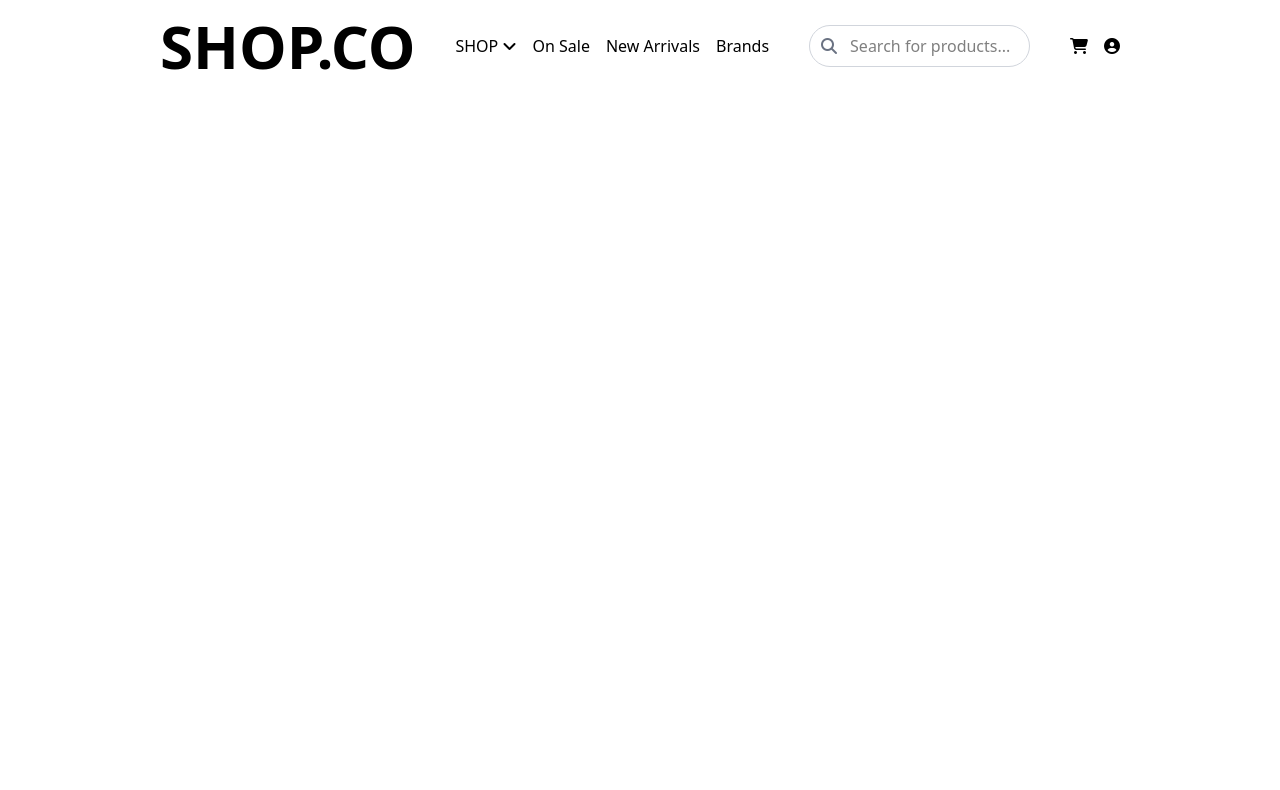
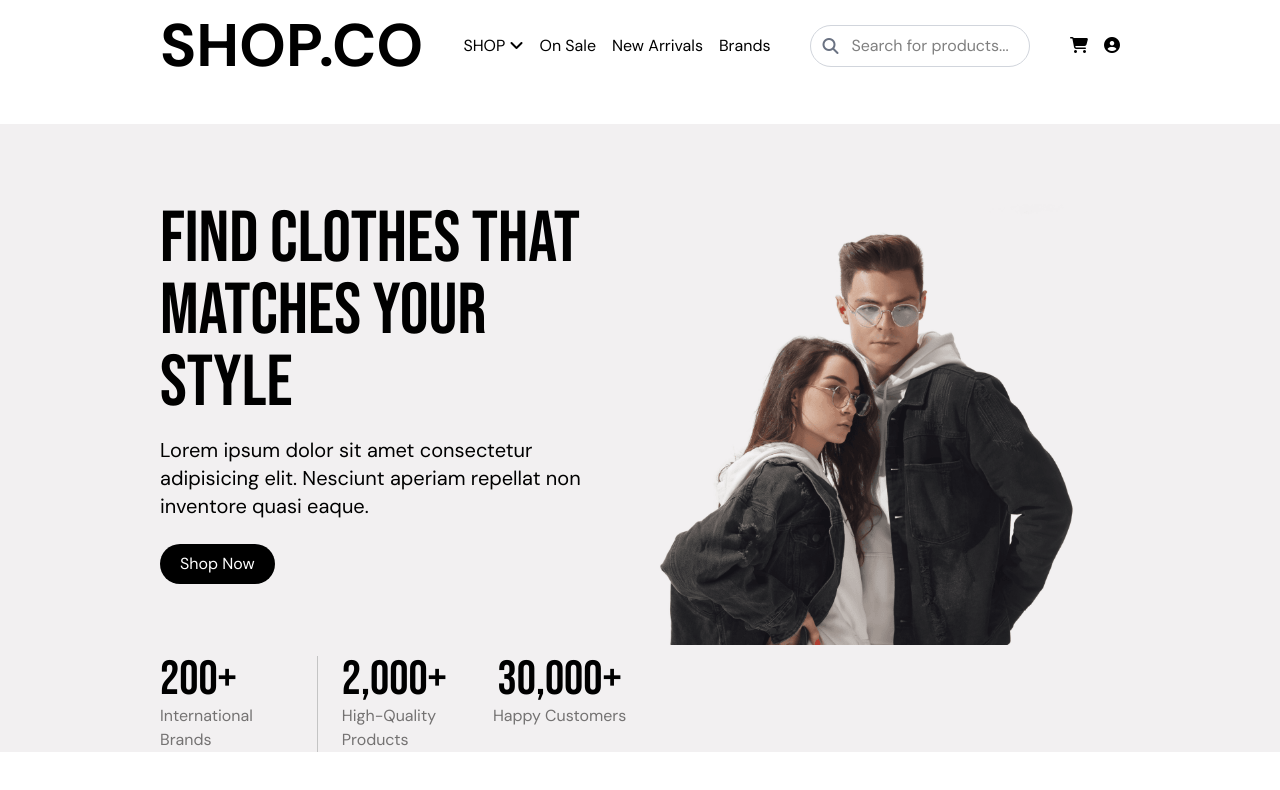
Before and after one commit to galib006/shop.co, a plain HTML site: page index.html in a window 1280 px wide. Drawn offline with nearby package versions, Linux system fonts and the light colour scheme.

Commit message:
Add Hero Section

```diff
--- a/index.html
+++ b/index.html
@@ -4,14 +4,21 @@
 <head>
     <meta charset="UTF-8">
     <meta name="viewport" content="width=device-width, initial-scale=1.0">
+    <link rel="preconnect" href="https://fonts.googleapis.com">
+    <link rel="preconnect" href="https://fonts.gstatic.com" crossorigin>
+    <link
+        href="https://fonts.googleapis.com/css2?family=Bebas+Neue&family=DM+Sans:ital,opsz,wght@0,9..40,100..1000;1,9..40,100..1000&family=Roboto:ital,wght@0,100..900;1,100..900&display=swap"
+        rel="stylesheet">
     <script src="https://cdn.jsdelivr.net/npm/@tailwindcss/browser@4"></script>
     <script src="https://kit.fontawesome.com/81907d90ec.js" crossorigin="anonymous"></script>
+    <link rel="stylesheet" href="style.css">
     <title>Shop.co</title>
 </head>
 
 <body>
     <header class="py-4">
-        <div class="head-content mx-4 lg:mx-40 flex justify-start flex-wrap items-center lg:grid lg:grid-cols-[1fr_auto_3fr_auto] lg:items-center gap-x-4 lg:gap-x-10">
+        <div
+            class="head-content mx-4 lg:mx-40 flex justify-start flex-wrap items-center lg:grid lg:grid-cols-[1fr_auto_3fr_auto] lg:items-center gap-x-4 lg:gap-x-10">
 
             <!-- Logo -->
             <div class="logo order-2 lg:order-1 flex-1 text-start lg:text-left">
@@ -42,13 +49,55 @@
             <!-- Search bar -->
             <div class="header-search hidden lg:block relative w-full order-3">
                 <span class="absolute inset-y-0 left-3 flex items-center text-gray-500">
-                <i class="fa-solid fa-magnifying-glass"></i>
-            </span>
-                <input type="text" class="w-full pl-10 pr-4 py-2 border border-gray-300 rounded-full focus:outline-none focus:ring-2 focus:ring-gray-500" placeholder="Search for products..." />
+                    <i class="fa-solid fa-magnifying-glass"></i>
+                </span>
+                <input type="text"
+                    class="w-full pl-10 pr-4 py-2 border border-gray-300 rounded-full focus:outline-none focus:ring-2 focus:ring-gray-500"
+                    placeholder="Search for products..." />
             </div>
 
         </div>
     </header>
+    <!-- ////////////////////////// -->
+    <section id="heroSection" class="bg-[#f2f0f1]">
+        <div class="heroSection grid grid-cols-1 lg:grid-cols-2 mx-4 lg:mx-40 gap-6 mt-8 pt-10 lg:pt-20">
+            <div class="heroLeft">
+                <h1 class="font-bold text-5xl lg:text-7xl bebas-neue-regular">FIND CLOTHES THAT MATCHES YOUR STYLE</h1>
+                <P class="text-lg md:text-2xl lg:text-xl mt-4">Lorem ipsum dolor sit amet consectetur adipisicing elit.
+                    Nesciunt aperiam repellat non inventore
+                    quasi eaque.</P>
+                <button class="rounded-full bg-black text-white w-full lg:w-auto px-5 py-2 mt-6">Shop Now</button>
+                <div class="hero-counting grid grid-cols-2 gap-5 pt-10 mt-8 relative lg:flex lg:gap-5">
+                    <!-- First item -->
+                    <div class="hero-count roboto-regular w-full">
+                        <h4 class="text-5xl bebas-neue-regular">200+</h4>
+                        <p class="text-[#747272]">International Brands</p>
+                    </div>
+
+                    <!-- Second item with left border as vertical line -->
+                    <div class="hero-count w-full border-l border-[#c4c4c4] pl-6">
+                        <h4 class="text-5xl bebas-neue-regular">2,000+</h4>
+                        <p class="text-[#747272]">High-Quality Products</p>
+                    </div>
+
+                    <!-- Third item -->
+                    <div
+                        class="hero-count col-span-2 justify-self-center lg:col-span-1 mt-6 lg:mt-0 text-center w-full">
+                        <h4 class="text-5xl bebas-neue-regular">30,000+</h4>
+                        <p class="text-[#747272]">Happy Customers</p>
+                    </div>
+                </div>
+
+
+
+            </div>
+            <div class="heroRight">
+                <div class="hero-img">
+                    <img src="assets/img/heroImage.png" alt="">
+                </div>
+            </div>
+        </div>
+    </section>
 
 
 
--- a/style.css
+++ b/style.css
@@ -0,0 +1,24 @@
+*{
+    font-family: "DM Sans", sans-serif;
+}
+.bebas-neue-regular {
+  font-family: "Bebas Neue", sans-serif;
+  font-weight: 400;
+  font-style: normal;
+}
+
+
+.roboto-reular {
+  font-family: "Roboto", sans-serif;
+  font-optical-sizing: auto;
+  font-weight: 400;
+  font-style: normal;
+  font-variation-settings:
+    "wdth" 100;
+}
+.dm-sans-regular{
+  font-family: "DM Sans", sans-serif;
+  font-optical-sizing: auto;
+  font-weight: 400;
+  font-style: normal;
+}
```
